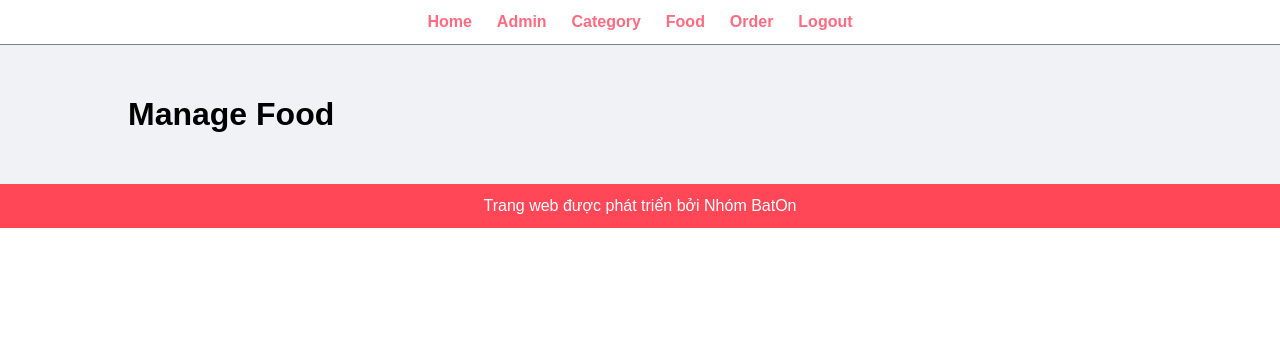
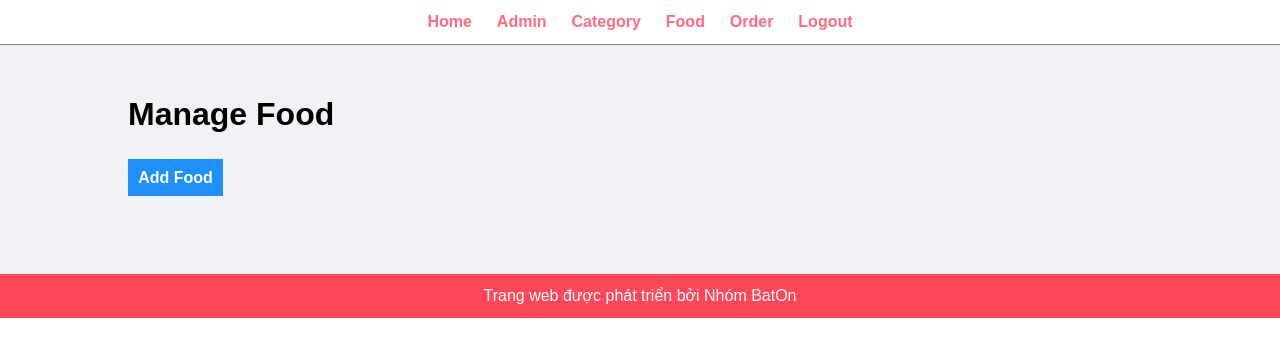
Before and after one commit to tquann286/food-ecommerce, a PHP site: page /admin/manage-food.php in a window 1280 px wide. Shown: the top 357 px of the page. Run offline with PHP 8.4, Linux system fonts and the light colour scheme.

Commit message:
Refactor admin pages to remove redundant code ("Add Admin" button) and improve readability.
- Removed the code for the "Add Admin" button in `manage-admin.php` to
eliminate redundancy.
- Added line breaks and consistent formatting for the "Add Category"
button in `manage-category.php`.
- Added line breaks and consistent formatting for the "Add Food" button
in `manage-food.php`.
- Added line breaks and consistent formatting in `manage-order.php` to
improve readability.

```diff
--- a/admin/manage-admin.php
+++ b/admin/manage-admin.php
@@ -15,7 +15,6 @@
 
         <br><br><br>
 
-        <!-- Button to Add Admin -->
         <a href="add-admin.php" class="btn-primary">Add Admin</a>
 
         <br /><br /><br />
--- a/admin/manage-food.php
+++ b/admin/manage-food.php
@@ -3,6 +3,12 @@
 <div class="main-content">
     <div class="wrapper">
         <h1>Manage Food</h1>
+
+        <br /><br />
+
+                <a href="#" class="btn-primary">Add Food</a>
+
+                <br /><br /><br />
     </div>
 
 </div>
--- a/admin/manage-order.php
+++ b/admin/manage-order.php
@@ -3,6 +3,8 @@
 <div class="main-content">
     <div class="wrapper">
         <h1>Manage Order</h1>
+
+                <br /><br /><br />
     </div>
 
 </div>
```
Also changed, not shown: admin/manage-category.php (+8 -0 lines).
